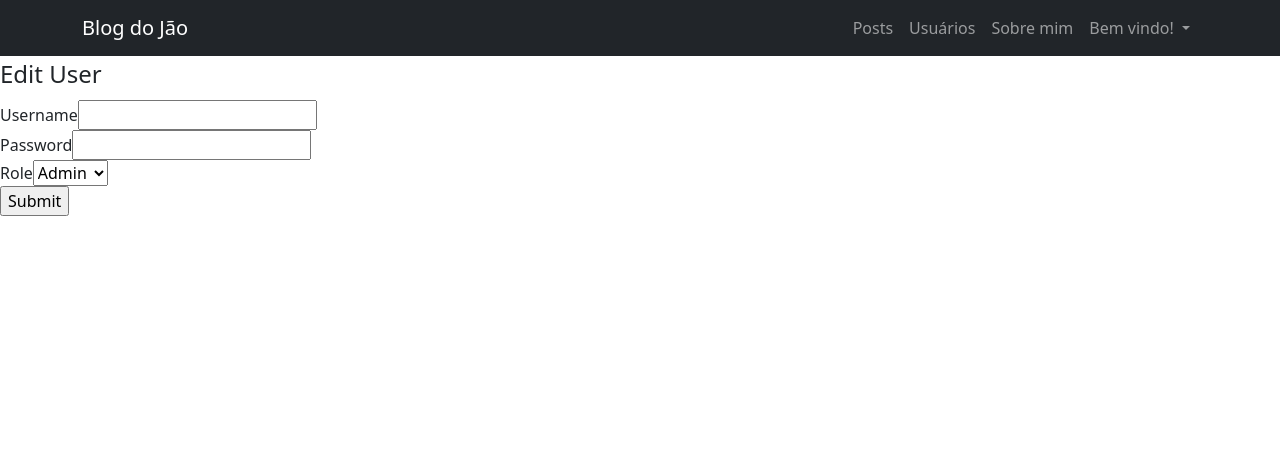
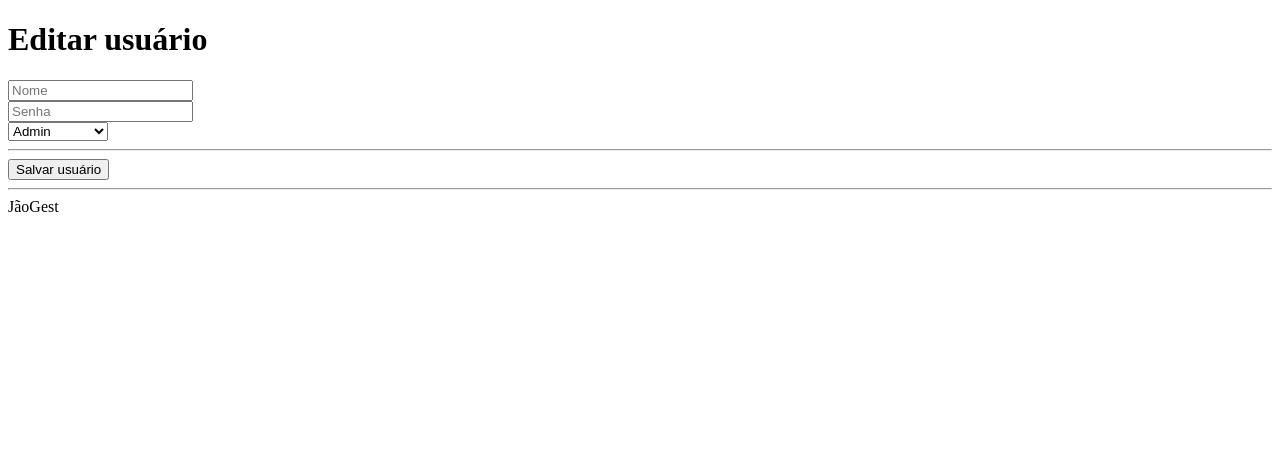
Before and after one commit to jvsouz4/Blog, a CakePHP app: the page made by app/View/Users/edit.ctp in a window 1280 px wide. Shown: the top 456 px of the page. Run offline with PHP 8.4 and a stand-in for CakePHP, Linux system fonts and the light colour scheme; the template is opened without the code that fills it, so the values that code supplies are empty; form fields are guessed from the names that the template uses; some libraries are stand-ins or nearby versions.

Commit message:
Atualizando fonte

```diff
--- a/app/View/Users/edit.ctp
+++ b/app/View/Users/edit.ctp
@@ -1,14 +1,52 @@
 <!-- app/View/Users/edit.ctp -->
-<div class="users form">
-<?php echo $this->Form->edit('User'); ?>
-    <fieldset>
-        <legend><?php echo __('Edit User'); ?></legend>
-        <?php echo $this->Form->input('username');
-        echo $this->Form->input('password');
-        echo $this->Form->input('role', array(
-            'options' => array('admin' => 'Admin', 'author' => 'Author')
-        ));
-    ?>
-    </fieldset>
-<?php echo $this->Form->end(__('Submit')); ?>
-</div>
+
+<!DOCTYPE html>
+<html lang="pt-br">
+    <head>
+        <meta charset="utf-8" />
+        <title>Editar usuário</title>
+    </head>
+
+    <body>
+        <div class="container">
+            <div class="row">
+                <div class="col-lg-10 col-xl-9 mx-auto">
+                    <div class="card flex-row my-5 border-0 shadow rounded-3 overflow-hidden">
+
+                        <div class="card-body p-sm-3">
+                            <div class="py-5 bg-light border-bottom mb-4">
+                                <div class="container">
+                                    <div class="text-center my-5">
+                                        <h1 class="fw-bolder fontexto">Editar usuário</h1>
+                                    </div>
+                                </div>
+                            </div>
+
+                            <?php $this->Form->create('User'); ?>
+                                <div class="form-floating">
+                                    <?php echo $this->Form->input('username', array('class' => 'form-control', 'label' => '', 'placeholder' => 'Nome'));?>
+                                </div>
+
+                                <div class="form-floating">
+                                    <?php echo $this->Form->input('password', array('class' => 'form-control', 'label' => '', 'placeholder' => 'Senha', 'rows' => '3'));?>
+                                </div>
+
+                                <?php echo $this->Form->input('role', array('style' => 'width:100px', 'class' => 'form-select form-select-sm', 'label' => '', 'options' => array('admin' => 'Admin', 'author' => 'Author')));?>
+
+                                <hr class="my-4">
+
+                                <button type="submit" class="btn btn-primary w-100 d-grid my-4">Salvar usuário </button>
+
+                                <hr class="my-4">
+
+                                <div class="d-grid text-center p-sm-3">
+                                    JãoGest
+                                </div>
+                            <?php $this->Form->end(__('Submit')) ?>
+                        </div>
+                    </div>
+                </div>
+            </div>
+        </div>
+    </body>
+</html>
```
